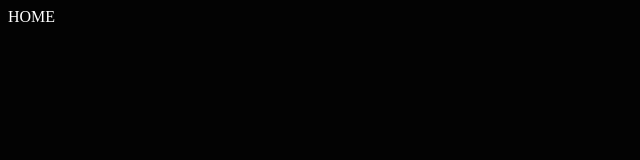
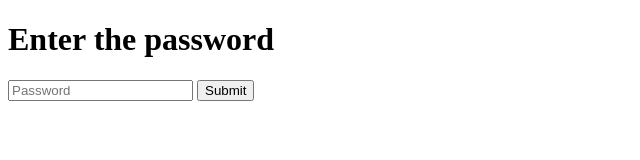
Before and after one commit to MMM-tek/home, a plain HTML site: page index.html in a window 1280 px wide. Shown: the whole page, without its empty margins (0-640 px from the left). Drawn offline with Linux system fonts and the light colour scheme.

Commit message:
Update index.html

```diff
--- a/index.html
+++ b/index.html
@@ -1,7 +1,25 @@
-<html>
-  <head>
-    <link rel="stylesheet" href="style.css">
-    HOME
-  </head>
-  <body></body>
+<!DOCTYPE html>
+<html lang="en">
+<head>
+    <meta charset="UTF-8">
+    <meta name="viewport" content="width=device-width, initial-scale=1.0">
+    <title>Password Verification</title>
+    <script>
+        function verifyPassword() {
+            const correctPassword = "your_password";
+            const enteredPassword = document.getElementById("password").value;
+
+            if (enteredPassword === correctPassword) {
+                window.location.href = "https://www.google.com/?safe=active&ssui=on"; // Replace this URL with your desired one
+            } else {
+                alert("Incorrect password. Please try again.");
+            }
+        }
+    </script>
+</head>
+<body>
+    <h1>Enter the password</h1>
+    <input type="password" id="password" placeholder="Password">
+    <button onclick="verifyPassword()">Submit</button>
+</body>
 </html>
```
